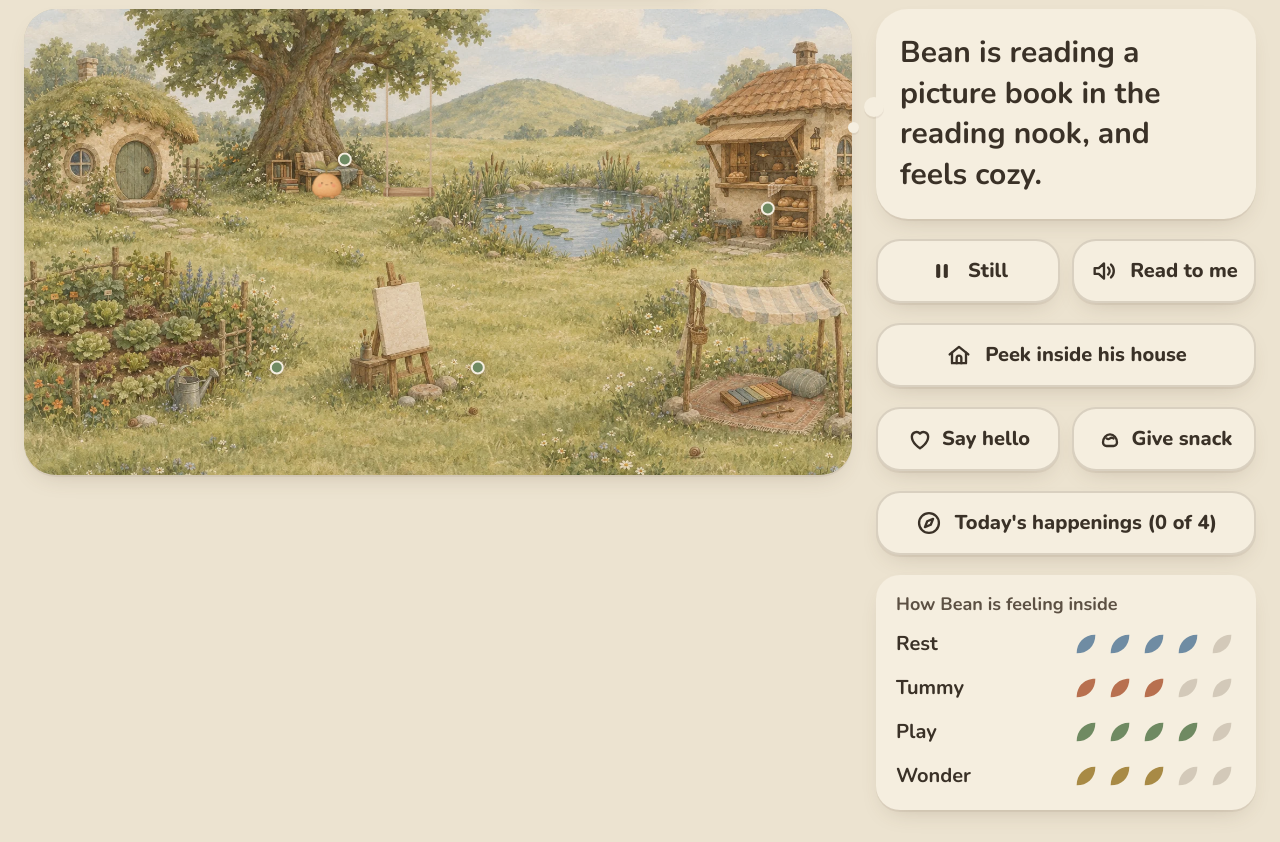
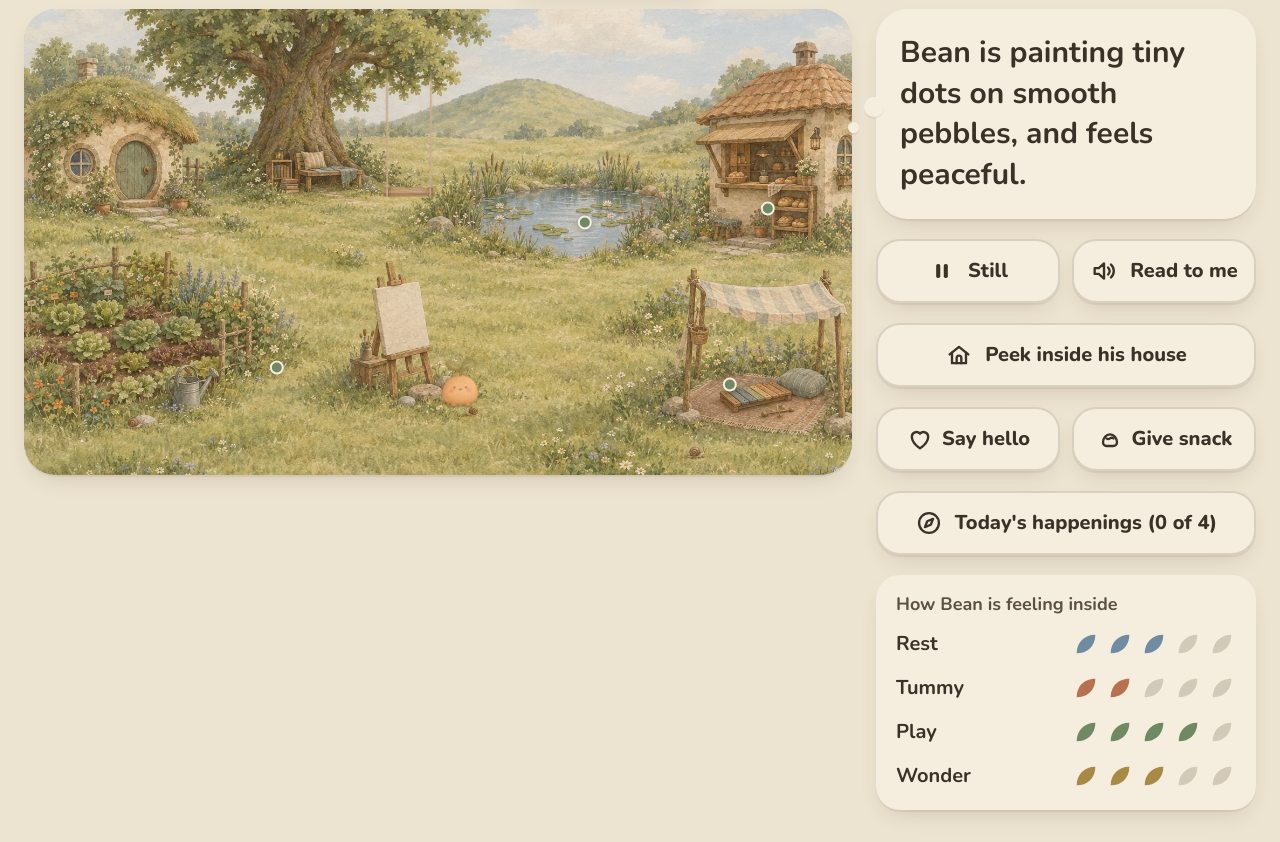
Before and after one commit to samattera-bit/bean-world, a plain HTML site: page index.html in a window 1280 px wide. Shown: the part 79-921 px from the top of the page. Drawn offline with nearby package versions, Linux system fonts and the light colour scheme.

Commit message:
Bean's morning: 2026-11-14

```diff
--- a/js/app.js
+++ b/js/app.js
@@ -3,7 +3,7 @@
 import { stateAt, duskAmount, positionOnSegment, NEEDS } from './mind.js';
 import { beanSVG } from './bean.js';
 import { nowClock } from './clock.js';
-import { initGame } from './game.js?v=7';
+import { initGame } from './game.js?v=8';
 
 const $ = (s, el = document) => el.querySelector(s);
 const $$ = (s, el = document) => [...el.querySelectorAll(s)];
@@ -380,7 +380,7 @@ function thingsSpeech() {
 // Never fall back to browser device speech synthesis.
 let voiceMap = {};
 let voiceMapLoaded = false;
-fetch('audio/manifest.json?v=7', { cache: 'no-store' })
+fetch('audio/manifest.json?v=8', { cache: 'no-store' })
   .then((r) => (r.ok ? r.json() : {}))
   .then((m) => { voiceMap = m || {}; voiceMapLoaded = true; updateReadButtons(); })
   .catch(() => { voiceMapLoaded = true; updateReadButtons(); });
--- a/world.json
+++ b/world.json
@@ -1,6 +1,6 @@
 {
   "schema_version": 1,
-  "last_updated": "2026-11-13",
+  "last_updated": "2026-11-14",
   "bean": {
     "name": "Bean",
     "placeholder_name": "Bean",
@@ -13,13 +13,14 @@
     "loves": [
       "the sound of rain on the roof",
       "the slow, kind garden snails",
-      "a warm croissant in the morning"
+      "a warm croissant in the morning",
+      "swinging slowly under the big tree"
     ],
     "dislikes": [],
     "hobbies": [
       "painting with soft colors"
     ],
-    "mood_word": "content",
+    "mood_word": "peaceful",
     "memories": [
       {
         "date": "2026-11-10",
@@ -36,6 +37,10 @@
       {
         "date": "2026-11-12",
         "text": "Built a swing on the big tree, with tools from Stephanie."
+      },
+      {
+        "date": "2026-11-13",
+        "text": "Swung on my new tree swing for the very first time, nice and slow."
       }
     ],
     "name_story": "He listened to the soft sounds of the meadow for a whole day, and chose Bean for himself. It felt just right."
@@ -429,7 +434,7 @@
         "play": 0.4,
         "wonder": 0.2
       },
-      "preference_weight": 1.2,
+      "preference_weight": 1.3,
       "from_date": "2026-11-13"
     }
   ],
@@ -492,15 +497,22 @@
       "text": "I woke up to a breakfast feast from Stephanie. I ate a warm croissant, berries, and a tiny waffle with honey. The cocoa made my sprout feel cozy. In the afternoon, I used my new tools to build a swing on the big tree. I tied the ropes tight and checked them twice. Tomorrow I will swing, nice and slow.",
       "image": "assets/diary/2026-11-12.webp",
       "image_alt": "Bean stands beside the big tree, smiling at the new wooden swing he built, with a coil of rope and a small drill on the grass."
+    },
+    {
+      "date": "2026-11-13",
+      "title": "My first slow swing",
+      "text": "Today I tried my new swing on the big tree. My little feet did not touch the grass at all. The wind tickled my sprout as I rocked back and forth. In the afternoon I baked tiny bread rolls and watched the lily pads on the pond. At bedtime I sat on the hill and made a quiet wish on the first star.",
+      "image": "assets/diary/2026-11-13.webp",
+      "image_alt": "Bean sits happily on his wooden rope swing hanging from the big tree in the soft green meadow, with his tiny feet dangling above the wildflowers."
     }
   ],
   "today": {
-    "date": "2026-11-13",
-    "intention": "Bean wants to try his new swing, nice and slow.",
+    "date": "2026-11-14",
+    "intention": "Bean wants to hum a quiet tune and count the ripples on the pond.",
     "favorite_activity_ids": [
-      "swing_gently",
-      "bake_tiny_bread",
-      "first_stars"
+      "count_ripples",
+      "hum_tunes",
+      "talk_to_snails"
     ]
   },
   "home_inside": {
@@ -549,6 +561,13 @@
       "image": "assets/paintings/2026-11-12.webp",
       "image_alt": "A soft, wobbly painting of a little table with a croissant, berries, a pear, a waffle with honey, and a cup of cocoa.",
       "note": "I painted my breakfast before I ate it. The honey dripped on the paper, just like on the waffle."
+    },
+    {
+      "date": "2026-11-13",
+      "title": "The pond and the lily pads",
+      "image": "assets/paintings/2026-11-13.webp",
+      "image_alt": "A simple, childlike watercolor painting of a round blue pond with three green lily pads and soft ripples on cream paper.",
+      "note": "I watched the lily pads float on the pond and painted them after tea. The water stayed very still for me."
     }
   ],
   "letters": [
@@ -582,32 +601,32 @@
   ],
   "happenings": [
     {
-      "id": "swing-ribbon",
-      "date": "2026-11-13",
-      "place": "swing",
-      "title": "A soft ribbon on the swing",
-      "text": "Bean tied a little sage ribbon to his new swing rope this morning. It sways very slowly in the breeze."
+      "id": "dewy-clover",
+      "date": "2026-11-14",
+      "place": "music",
+      "title": "Dewdrops on the clover",
+      "text": "Tiny round dewdrops are shining on the clover beside Bean's wooden xylophone this morning."
     },
     {
-      "id": "snail-parade",
-      "date": "2026-11-13",
-      "place": "garden",
-      "title": "Three snails on the lettuce",
-      "text": "Three slow garden snails are having a quiet breakfast on the biggest lettuce leaf."
+      "id": "ripple-rings",
+      "date": "2026-11-14",
+      "place": "pond",
+      "title": "Quiet pond ripples",
+      "text": "The three green lily pads drifted close together, making soft little rings across the water."
     },
     {
-      "id": "warm-rolls",
-      "date": "2026-11-13",
-      "place": "bakery",
-      "title": "Fresh honey rolls",
-      "text": "A tray of tiny warm bread rolls with clover honey is cooling on the bakery windowsill."
+      "id": "snail-trail",
+      "date": "2026-11-14",
+      "place": "garden",
+      "title": "A sleepy garden snail",
+      "text": "A friendly snail is curled up under a sweet pea leaf, listening to the morning breeze."
     },
     {
-      "id": "golden-leaf",
-      "date": "2026-11-13",
-      "place": "pond",
-      "title": "A round golden leaf",
-      "text": "A big autumn leaf floated into the middle of the pond. A tiny frog is resting near the edge."
+      "id": "cinnamon-toast",
+      "date": "2026-11-14",
+      "place": "bakery",
+      "title": "Warm cinnamon toast",
+      "text": "A small plate of warm toast and a pot of chamomile tea are waiting on the checkered cloth."
     }
   ]
 }
```
Also changed, not shown: index.html (+2 -2 lines), assets/diary/2026-11-13.webp (added), assets/paintings/2026-11-13.webp (added), audio/manifest.json, 7 other files.
